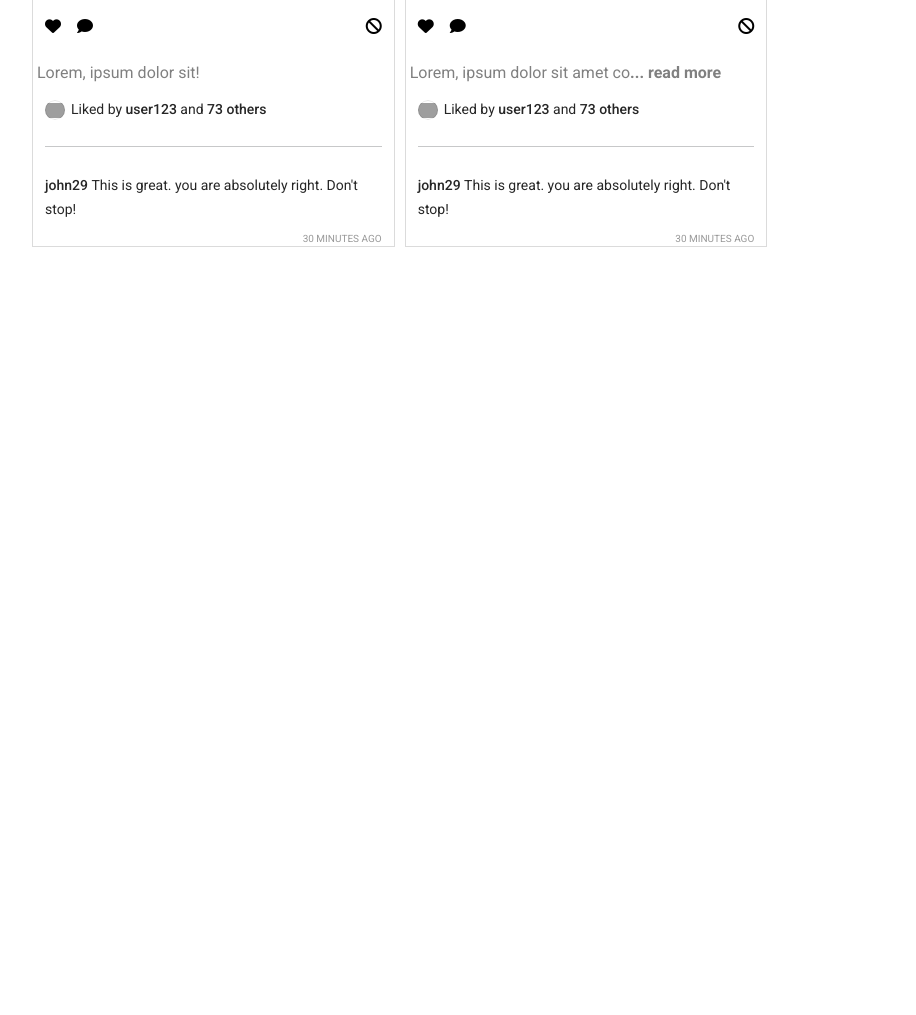
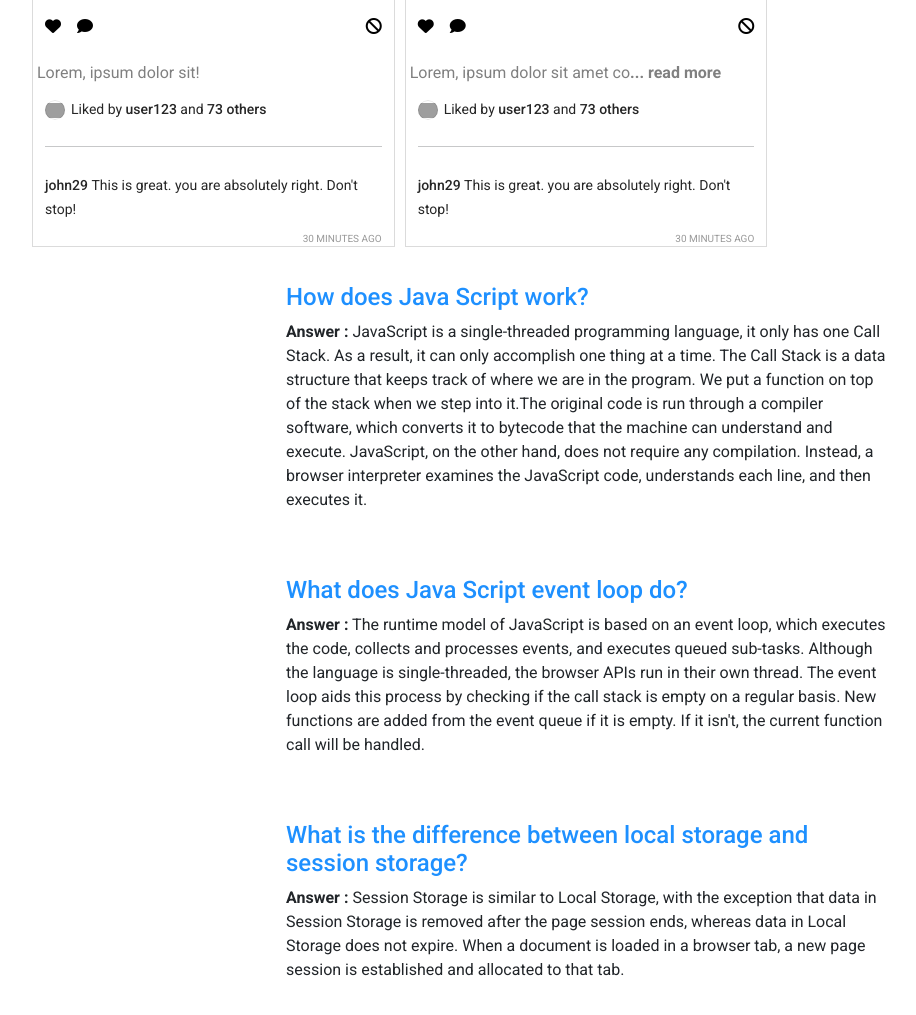
Before and after one commit to Rizvimahbub/insta-shohor, a plain HTML site: page index.html in a window 1280 px wide. Shown: the part 1285-2300 px from the top of the page, without its empty margins (54-970 px from the left). Before the commit the page ends 1548 px from the top, so only its background shows below. Drawn offline with nearby package versions, Linux system fonts and the light colour scheme; grey boxes are pictures that could not be loaded.

Commit message:
first commit

```diff
--- a/css/style.css
+++ b/css/style.css
@@ -256,3 +256,17 @@ img {
     grid-template-columns: repeat(1, 1fr);
   }
 }
+
+section{
+  width:50%;
+  margin:0 auto;
+  padding: 20px;
+}
+
+
+section h4{
+  color: dodgerblue;
+}
+section span{
+  font-weight: bold;
+}
--- a/index.html
+++ b/index.html
@@ -77,6 +77,15 @@
                 <h1>Reported posts</h1>
             </div>
         </main>
+        <section>
+            <h4>How does Java Script work?</h4>
+            <p><span>Answer :</span> JavaScript is a single-threaded programming language, it only has one Call Stack. As a result, it can only accomplish one thing at a time. The Call Stack is a data structure that keeps track of where we are in the program. We put a function on top of the stack when we step into it.The original code is run through a compiler software, which converts it to bytecode that the machine can understand and execute. JavaScript, on the other hand, does not require any compilation. Instead, a browser interpreter examines the JavaScript code, understands each line, and then executes it.
+                </p><br><br>
+            <h4>What does Java Script event loop do?</h4>
+            <p><span>Answer :</span> The runtime model of JavaScript is based on an event loop, which executes the code, collects and processes events, and executes queued sub-tasks. Although the language is single-threaded, the browser APIs run in their own thread. The event loop aids this process by checking if the call stack is empty on a regular basis. New functions are added from the event queue if it is empty. If it isn't, the current function call will be handled.</p><br><br>
+            <h4>What is the difference between local storage and session storage?</h4>
+            <p><span>Answer :</span> Session Storage is similar to Local Storage, with the exception that data in Session Storage is removed after the page session ends, whereas data in Local Storage does not expire. When a document is loaded in a browser tab, a new page session is established and allocated to that tab.</p>
+        </section>
         <footer></footer>
 
         <!-- add javascript  file  -->
```
